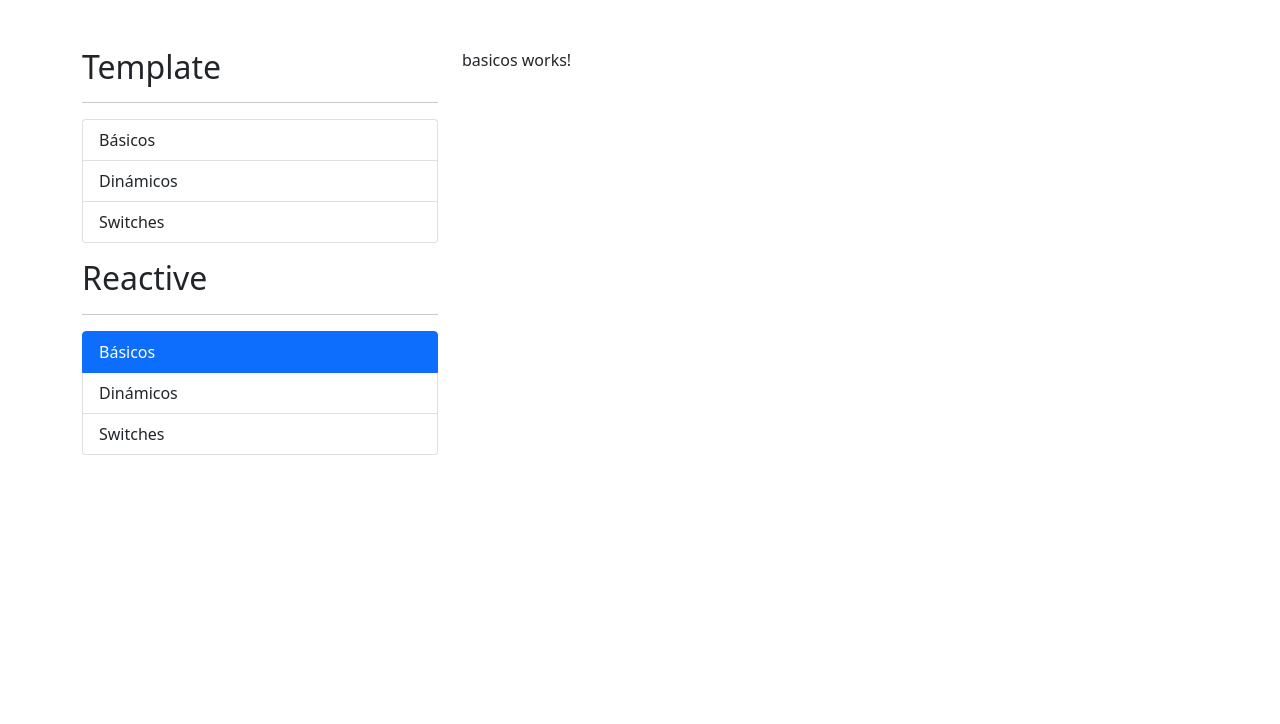
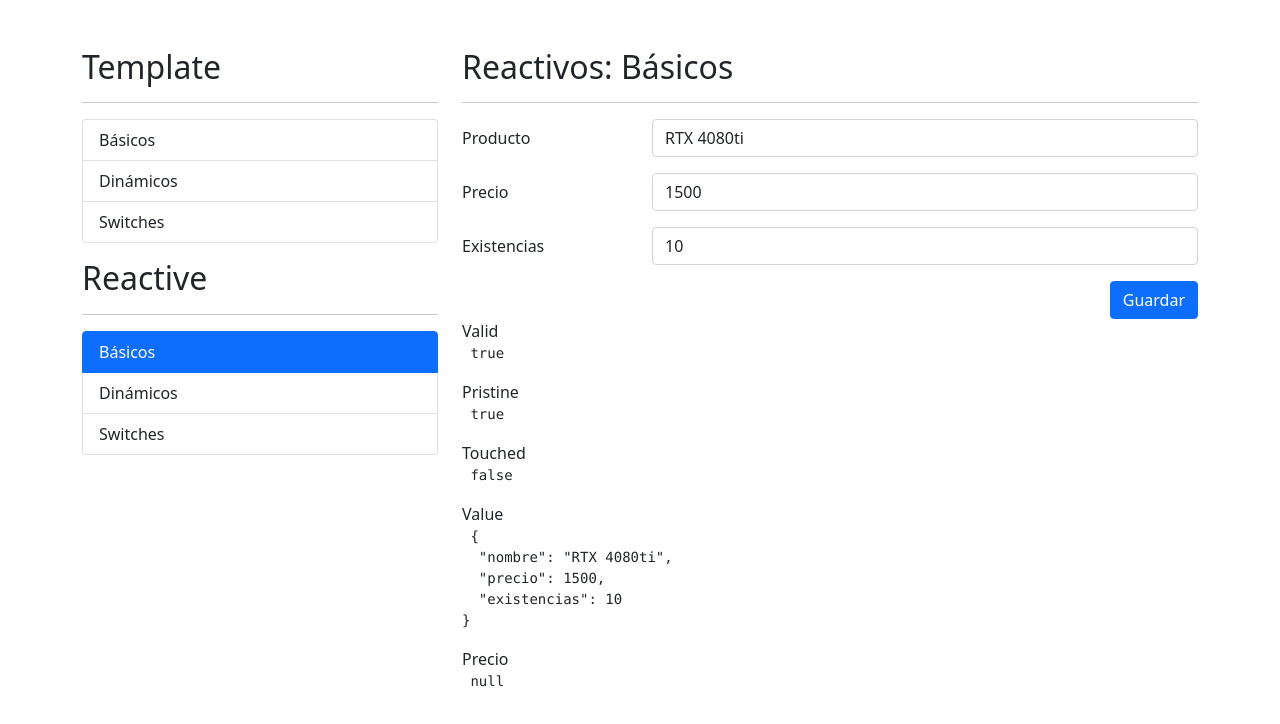
Before and after one commit to Daniel-Cas/appFormularios, an Angular app: page /reactive/basicos in a window 1280 px wide. Shown: the top 724 px of the page. Built offline with nearby package versions, Linux system fonts and the light colour scheme.

Commit message:
Formularios Reactivos Dinámicos en proceso

```diff
--- a/src/app/reactive/basicos/basicos.component.html
+++ b/src/app/reactive/basicos/basicos.component.html
@@ -1 +1,100 @@
-<p>basicos works!</p>
+<h2> Reactivos: Básicos </h2>
+<hr>
+
+
+<div class="row">
+    <div class="col">
+        <form autocomplete="off"
+              (ngSubmit)="guardar()"
+              [formGroup]="miFormulario">
+
+
+            <!-- Campo de producto-->
+            <div class="mb-3 row">
+                <label class="col-sm-3 col-form-label"> Producto</label>
+                <div class="col-sm-9">
+
+                    <input type="text"
+                           class="form-control"
+                           formControlName="nombre"
+                           placeholder="Nombre del producto">
+                          <span *ngIf="campoEsValido('nombre')"
+                           class="form-text text-danger"> Debe ser de 3 letras</span>
+                </div>
+            </div>
+
+
+            <!-- Campo de precio-->
+            <div class="mb-3 row">
+                <label class="col-sm-3 col-form-label"> Precio </label>
+                <div class="col-sm-9">
+                    <input type="number"
+                           class="form-control"
+                           formControlName='precio'
+                           placeholder="Precio del producto">
+                    <span  *ngIf="campoEsValido('precio')"
+                           class="form-text text-danger">
+                        El precio debe ser 0 o mayor
+                    </span>
+
+                </div>
+            </div>
+
+
+              <!-- Campo de existencias-->
+              <div class="mb-3 row">
+                <label class="col-sm-3 col-form-label"> Existencias </label>
+                <div class="col-sm-9">
+                    <input type="number"
+                           class="form-control"
+                           formControlName='existencias'
+                           placeholder="Existencias del producto">
+                    <span  *ngIf="campoEsValido('existencias')"
+                           class="form-text text-danger">
+                        Las existencias deben ser 0 o mayor
+                    </span>
+
+                </div>
+            </div>
+
+
+
+            <div class="row">
+                <div class="col">
+                    <button class="btn btn-primary float-end"
+                            type="submit"
+                          >Guardar</button>
+                </div>
+            </div>
+
+
+        </form>
+    </div>
+</div>
+
+
+
+
+
+
+<div class="row">
+    <div class="col">
+
+        <span>Valid</span>
+        <pre> {{ miFormulario.valid }}</pre>
+
+        <span>Pristine</span>
+        <pre> {{ miFormulario.pristine }}</pre>
+
+        <span>Touched</span>
+        <pre> {{ miFormulario.touched }}</pre>
+
+        <span> Value </span>
+        <pre> {{ miFormulario.value | json}} </pre>
+
+        <span> Precio </span>
+        <pre> {{ miFormulario.controls.precio.errors | json}} </pre>
+
+
+    </div>
+</div>
--- a/src/app/reactive/basicos/basicos.component.ts
+++ b/src/app/reactive/basicos/basicos.component.ts
@@ -1,4 +1,5 @@
-import { Component, OnInit } from '@angular/core';
+import { Component,  OnInit } from '@angular/core';
+import { FormBuilder, FormControl, FormGroup, Validators } from '@angular/forms';
 
 @Component({
   selector: 'app-basicos',
@@ -6,11 +7,52 @@ import { Component, OnInit } from '@angular/core';
   styles: [
   ]
 })
-export class BasicosComponent implements OnInit {
+export class BasicosComponent implements OnInit   {
 
-  constructor() { }
+
+
+
+  miFormulario: FormGroup = this.fb.group({
+    nombre: [, [Validators.required, Validators.minLength(3)]  ],
+    precio: [, [  Validators.min(0), Validators.required  ]],
+    existencias: [, [  Validators.min(0), Validators.required  ]]
+  });
+
+
+  // miFormulario: FormGroup = new FormGroup({
+  //   nombre     : new FormControl('RTX 4080ti'),
+  //   precio     : new FormControl(1500),
+  //   existencias: new FormControl(5)
+  // })
+
+
+  constructor( private fb: FormBuilder) { }
+
 
   ngOnInit(): void {
+    this.miFormulario.setValue({
+      nombre:'RTX 4080ti',
+      precio: 1500,
+      existencias: 10
+    })
   }
 
+
+  campoEsValido( campo:string){
+    return this.miFormulario.controls[campo].errors
+    && this.miFormulario.controls[campo].touched
+  }
+
+  guardar(){
+    if( this.miFormulario.invalid){
+      this.miFormulario.markAllAsTouched()
+      return;
+    }
+
+    console.log( this.miFormulario.value)
+    this.miFormulario.reset();
+  }
+
+
+
 }
--- a/src/app/reactive/dinamicos/dinamicos.component.html
+++ b/src/app/reactive/dinamicos/dinamicos.component.html
@@ -1 +1,91 @@
-<p>dinamicos works!</p>
+<h2> Template: <small>Dinámicos </small></h2>
+<hr>
+
+
+<!-- Nombre -->
+<form autocomplete="off"
+      (ngSubmit)="guardar()"
+      [formGroup]="miFormulario">
+
+
+
+
+    <div class="mb-3 row">
+        <label class="col-sm-3 col-form-label">Nombre </label>
+        <div class="col-sm-9">
+
+            <input  type="text"
+                    formControlName="nombre"
+                     class="form-control"
+                   placeholder="Nombre de la persona" >
+            <span *ngIf="campoEsValido('nombre')"
+                class="form-text text-danger"> Este campo es obligatorio
+            </span>
+        </div>
+    </div>
+
+
+
+
+    <!-- Agregar Favorito -->
+        <div class="mb-3 row">
+            <label class="col-sm-3 col-form-label">Agregar </label>
+            <div class="col-sm-9">
+                <div class="input-group">
+
+                    <input class="form-control"
+                           placeholder="Agregar favorito"
+
+                           >
+                    <button class="btn btn-outline-primary"
+                            type="button">
+                    Agregar
+                    </button>
+
+                </div>
+            </div>
+        </div>
+
+
+            <!-- Favoritos -->
+            <div class="mb-3 row">
+                <label class="col-sm-3 col-form-label">Favoritos </label>
+                <div class="col-sm-9">
+
+                    <div class="input-group mb-1">
+
+                        <input
+                                class="form-control">
+
+                        <button class="btn btn-outline-danger"
+                                type="button">
+                            Eliminar
+                        </button>
+                    </div>
+            </div>
+
+
+
+
+
+
+
+        <div class="row">
+            <div class="col-sm-12">
+                <button type="submit"
+                    class="btn btn-primary float-end" >
+                    Guardar
+                </button>
+            </div>
+        </div>
+
+    </div>
+</form>
+
+
+
+<span>
+    Persona
+</span>
+
+<pre></pre>
--- a/src/app/reactive/dinamicos/dinamicos.component.ts
+++ b/src/app/reactive/dinamicos/dinamicos.component.ts
@@ -1,4 +1,5 @@
 import { Component, OnInit } from '@angular/core';
+import { FormBuilder, FormGroup, Validators } from '@angular/forms';
 
 @Component({
   selector: 'app-dinamicos',
@@ -8,9 +9,30 @@ import { Component, OnInit } from '@angular/core';
 })
 export class DinamicosComponent implements OnInit {
 
-  constructor() { }
+
+  miFormulario: FormGroup = this.fb.group({
+    nombre: [ '', [Validators.required, Validators.minLength(3) ] ]
+  });
+
+  constructor( private fb: FormBuilder) { }
 
   ngOnInit(): void {
   }
 
+  guardar() {
+    if( this.miFormulario.invalid){
+      this.miFormulario.markAllAsTouched()
+      return;
+    }
+    console.log( this.miFormulario.value )
+    this.miFormulario.reset();
+
+  }
+
+  campoEsValido( campo: string){
+    return this.miFormulario.controls[campo].errors
+    && this.miFormulario.controls[campo].touched
+
+  }
+
 }
--- a/src/app/reactive/reactive.module.ts
+++ b/src/app/reactive/reactive.module.ts
@@ -1,5 +1,6 @@
 import { NgModule } from '@angular/core';
 import { CommonModule } from '@angular/common';
+import { ReactiveFormsModule } from '@angular/forms';
 
 import { ReactiveRoutingModule } from './reactive-routing.module';
 import { BasicosComponent } from './basicos/basicos.component';
@@ -15,6 +16,8 @@ import { SwitchesComponent } from './switches/switches.component';
   ],
   imports: [
     CommonModule,
+    ReactiveFormsModule,
+
     ReactiveRoutingModule
   ]
 })
--- a/src/app/reactive/switches/switches.component.html
+++ b/src/app/reactive/switches/switches.component.html
@@ -1 +1,2 @@
-<p>switches works!</p>
+<h2> Reactive:  <small> Switches </small></h2>
+<hr>
```
